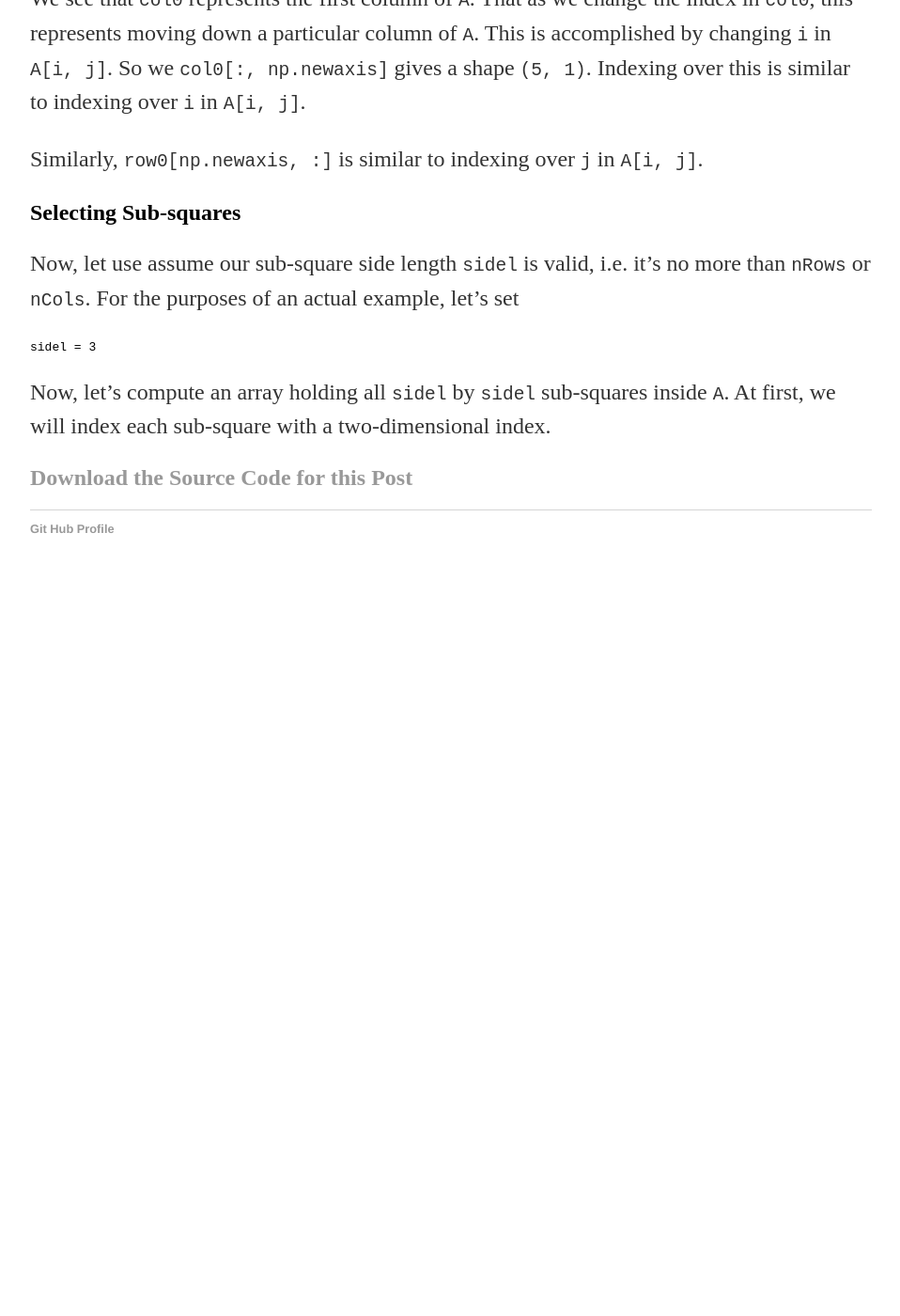
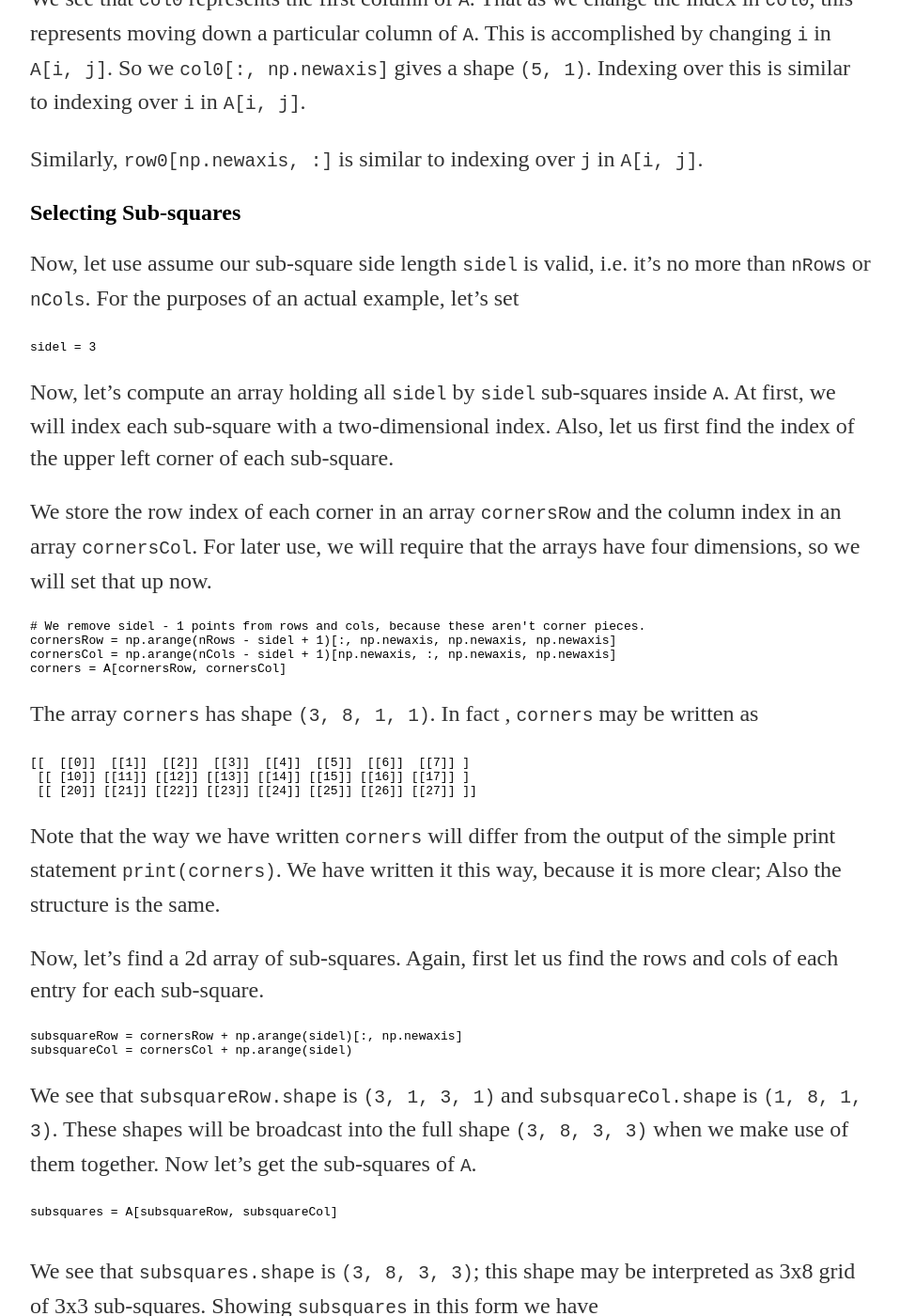
Before and after one commit to MatthewMcGonagle/MatthewMcGonagle.github.io, a Jekyll site: the page built from _posts/2017-10-13-SelectingSubsquaresWithNumpyIndexing.md, in a window 1280 px wide and 1400 px high, scrolled down 1367 px. Shown: the whole window at 94% size, without its empty margins (160-1118 px from the left). Built offline with Jekyll 4.4.1, drawn with Linux system fonts in a browser that asks for light colours; before the commit the page ends 1997 px from its top, so only the background shows below that; some of the changed text lies outside the part shown.

Commit message:
Added section on selecting 3x3 sub-squares.

`````diff
--- a/_posts/2017-10-13-SelectingSubsquaresWithNumpyIndexing.md
+++ b/_posts/2017-10-13-SelectingSubsquaresWithNumpyIndexing.md
@@ -48,5 +48,52 @@
 ``` python
 sidel = 3
 ```
-Now, let's compute an array holding all `sidel` by `sidel` sub-squares inside `A`. At first, we will index each sub-square with a two-dimensional index.
+Now, let's compute an array holding all `sidel` by `sidel` sub-squares inside `A`. At first, we will index each sub-square with a two-dimensional index. Also, let us first find the index of the upper left corner of each sub-square.
+
+We store the row index of each corner in an array `cornersRow` and the column index in an array `cornersCol`. For later use, we will require that the arrays have four dimensions, so we will set that up now.
+
+``` python
+# We remove sidel - 1 points from rows and cols, because these aren't corner pieces.
+cornersRow = np.arange(nRows - sidel + 1)[:, np.newaxis, np.newaxis, np.newaxis]
+cornersCol = np.arange(nCols - sidel + 1)[np.newaxis, :, np.newaxis, np.newaxis]
+corners = A[cornersRow, cornersCol]
+```
+
+The array `corners` has shape `(3, 8, 1, 1)`. In fact , `corners` may be written as
+```
+[[  [[0]]  [[1]]  [[2]]  [[3]]  [[4]]  [[5]]  [[6]]  [[7]] ]
+ [[ [10]] [[11]] [[12]] [[13]] [[14]] [[15]] [[16]] [[17]] ]
+ [[ [20]] [[21]] [[22]] [[23]] [[24]] [[25]] [[26]] [[27]] ]]
+```
+Note that the way we have written `corners` will differ from the output of the simple print statement `print(corners)`. We have written it this way, because it is more clear; Also the structure is the same.
+
+Now, let's find a 2d array of sub-squares. Again, first let us find the rows and cols of each entry for each sub-square.
+
+``` python
+subsquareRow = cornersRow + np.arange(sidel)[:, np.newaxis]
+subsquareCol = cornersCol + np.arange(sidel)
+```
+We see that `subsquareRow.shape` is `(3, 1, 3, 1)` and `subsquareCol.shape` is `(1, 8, 1, 3)`. These shapes will be broadcast into the full shape `(3, 8, 3, 3)` when we make use of them together. Now let's get the sub-squares of `A`.
+
+```
+subsquares = A[subsquareRow, subsquareCol]
+
+```
+
+We see that `subsquares.shape` is `(3, 8, 3, 3)`; this shape may be interpreted as 3x8 grid of 3x3 sub-squares. Showing `subsquares` in this form we have
+````
+[[ 0  1  2]   [[ 1  2  3]   [[ 2  3  4]   [[ 3  4  5]   [[ 4  5  6]   [[ 5  6  7]   [[ 6  7  8]   [[ 7  8  9]
+ [10 11 12]    [11 12 13]    [12 13 14]    [13 14 15]    [14 15 16]    [15 16 17]    [16 17 18]    [17 18 19]
+ [20 21 22]]   [21 22 23]]   [22 23 24]]   [23 24 25]]   [24 25 26]]   [25 26 27]]   [26 27 28]]   [27 28 29]]
+
+[[10 11 12]   [[11 12 13]   [[12 13 14]   [[13 14 15]   [[14 15 16]   [[15 16 17]   [[16 17 18]   [[17 18 19]
+ [20 21 22]    [21 22 23]    [22 23 24]    [23 24 25]    [24 25 26]    [25 26 27]    [26 27 28]    [27 28 29]
+ [30 31 32]]   [31 32 33]]   [32 33 34]]   [33 34 35]]   [34 35 36]]   [35 36 37]]   [36 37 38]]   [37 38 39]]
+
+[[20 21 22]   [[21 22 23]   [[22 23 24]   [[23 24 25]   [[24 25 26]   [[25 26 27]   [[26 27 28]   [[27 28 29]
+ [30 31 32]    [31 32 33]    [32 33 34]    [33 34 35]    [34 35 36]    [35 36 37]    [36 37 38]    [37 38 39]
+ [40 41 42]]   [41 42 43]]   [42 43 44]]   [43 44 45]]   [44 45 46]]   [45 46 47]]   [46 47 48]]   [47 48 49]]
+```
+
+So, `subsquares[i,j]` is the sub-square at the ith row and jth column in this grid, and `subsquares[i,j]` has shape `(3, 3)`!
 ## [Download the Source Code for this Post]( {{ site . url }}/assets/2017-10-13-SubsquaresNumpy.py)
--- a/assets/2017-10-13-SubsquaresNumpy.py
+++ b/assets/2017-10-13-SubsquaresNumpy.py
@@ -16,6 +16,7 @@
 cornersRow = np.arange(nRows - sidel + 1)[:, np.newaxis, np.newaxis, np.newaxis]
 cornersCol = np.arange(nCols - sidel + 1)[np.newaxis, :, np.newaxis, np.newaxis]
 corners = A[cornersRow, cornersCol]
+print("corners.shape = ", corners.shape)
 print("\ncorners[:, :, 0, 0] = ")
 print(corners[:, :, 0, 0])
 
`````
